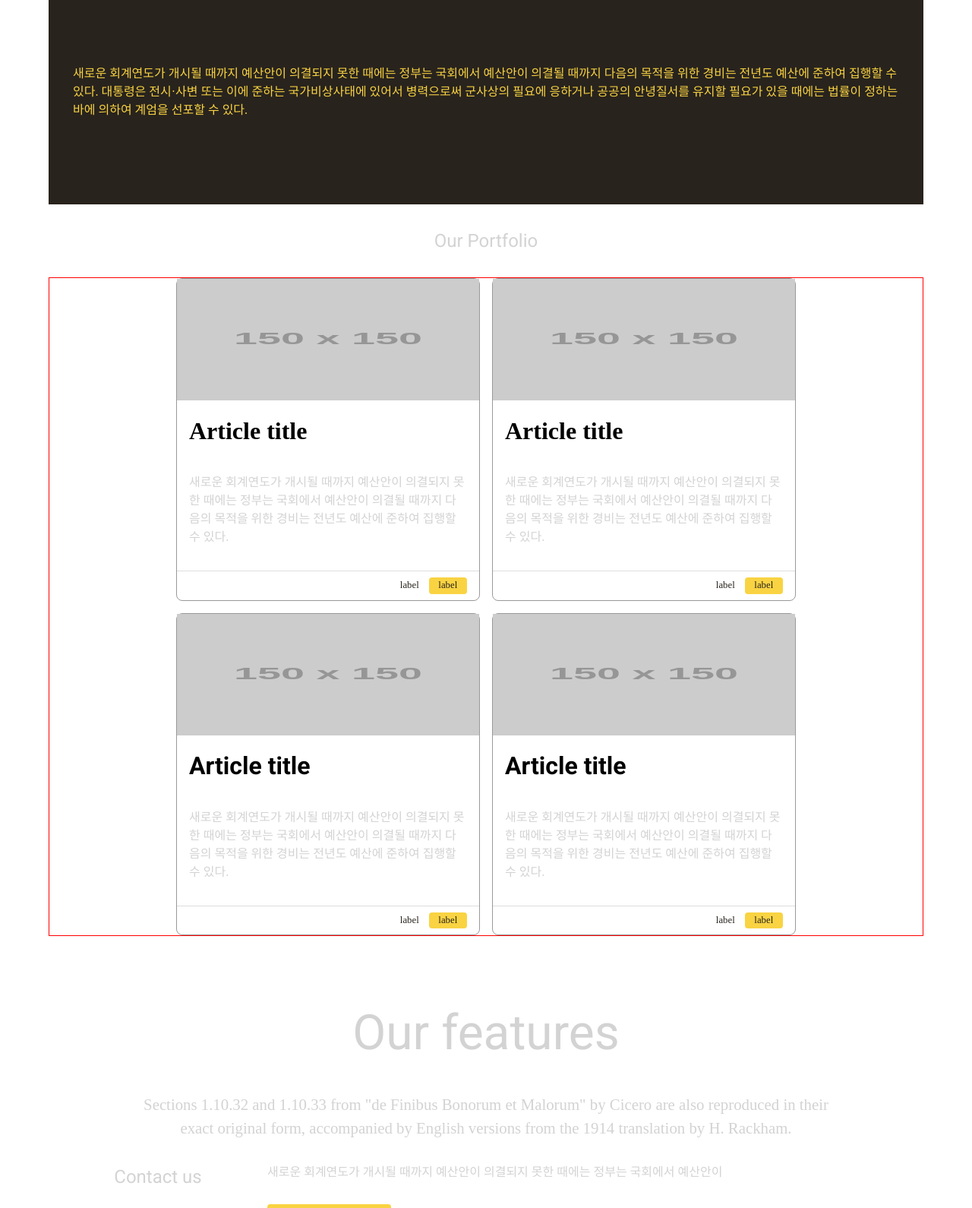
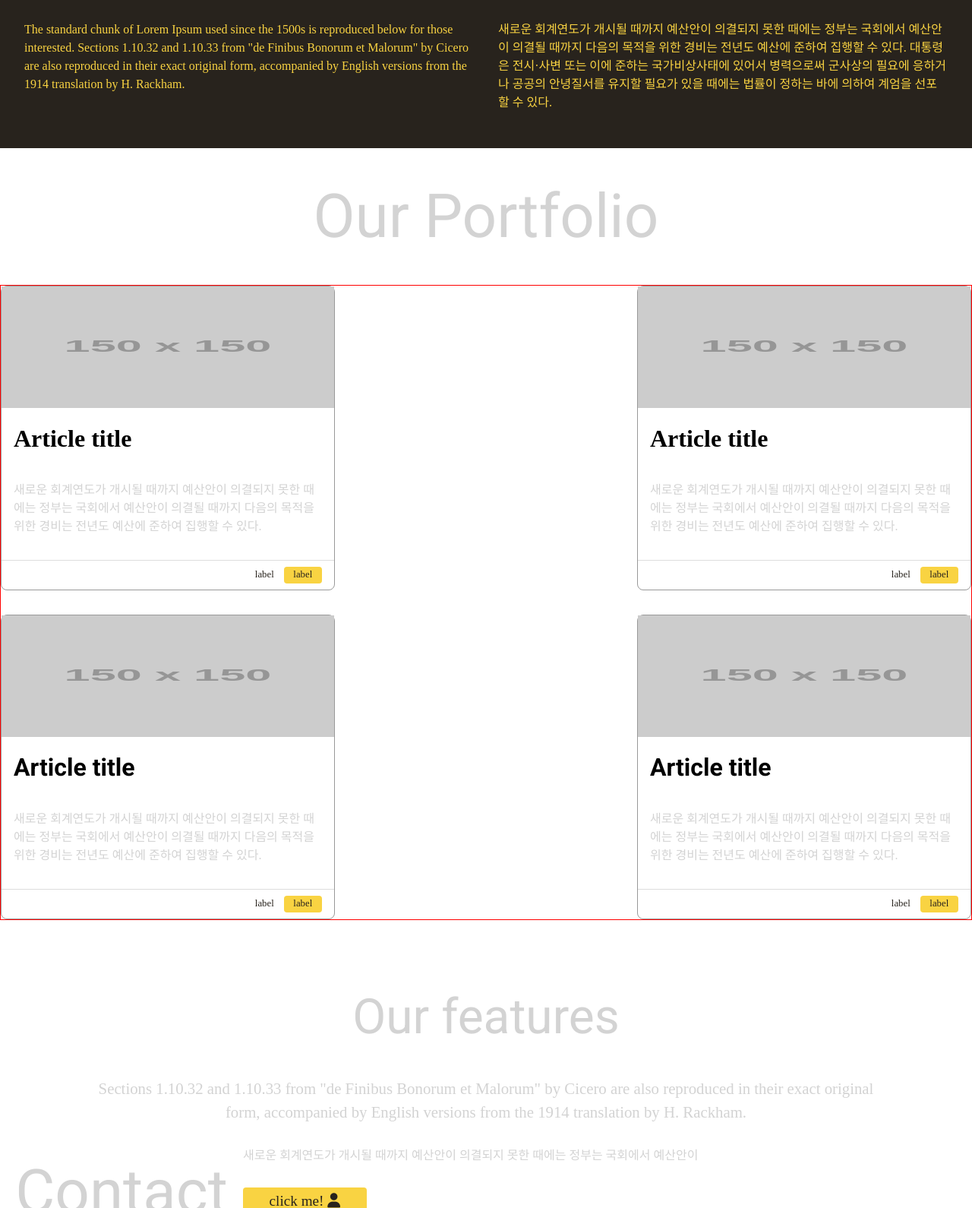
Before and after one commit to genie0320/Dea-Labs, a website: page index.html in a window 1280 px wide. Shown: the part 818-2408 px from the top of the page at 76% size. Drawn offline with Linux system fonts and the light colour scheme; placeholder pictures from the web are drawn by us; a web font is replaced by a local one.

Commit message:
Responsive-working

```diff
--- a/assets/scss/core/_base.scss
+++ b/assets/scss/core/_base.scss
@@ -1,5 +1,6 @@
 /** @format */
 // $primary-color: #1a1f71;
+$max-width: 1400px;
 $primary-color: #28231d;
 // $complimentary-color: #fbaf41;
 $complimentary-color: #f9d342;
@@ -8,18 +9,29 @@ $base01-color: lightGray;
 $base02-color: lightblue;
 $ghost: transparent;
 
+@mixin flex-basis {
+    display: flex;
+    flex-flow: row wrap;
+    justify-content: space-between;
+    gap: 2rem;
+}
+@mixin grid-basis {
+    display: grid;
+}
 body {
     // background-color: $primary-color;
     color: $base01-color;
 }
 // .wrapper {}
 .wrapper {
-    width: 90%;
+    max-width: $max-width;
+    min-width: 320px;
     margin: auto;
 }
 ul {
     list-style: none;
 }
+
 .en {
     font-family: 'Roboto', sans-serif;
 }
@@ -40,7 +52,7 @@ nav {
         font-size: 1.2rem;
         font-weight: 400;
         a {
-            padding: 8px 16px;
+            padding: 0.5rem 1rem;
             &:not(.cta):hover {
                 color: $complimentary-color;
                 border-bottom: 2px solid $complimentary-color;
@@ -88,7 +100,7 @@ nav {
     color: $primary-color;
 }
 .hero {
-    padding-top: 150px;
+    padding-top: 8rem;
     text-align: center;
 
     h1 {
@@ -96,38 +108,43 @@ nav {
         color: $primary-color;
         text-align: center;
         font-size: 8rem;
-        margin-bottom: 16px;
+        margin-bottom: 1rem;
     }
 
     p {
         font-size: 1.2rem;
         padding-bottom: 3em;
+        color: $primary-color;
     }
     .cta {
         display: inline-block;
         margin-bottom: 100px;
+        padding: 0.5rem 3rem;
     }
 }
 h2 {
-    font-size: 1.5rem;
+    font-size: 5rem;
     text-align: center;
     margin-bottom: 30px;
+}
+.flex {
+    display: flex;
+}
+.grid {
+    display: grid;
 }
 #about {
     background: $primary-color;
     color: $complimentary-color;
-    padding-bottom: 80px;
+    padding: 3rem 2rem;
     .col-2 {
-        display: grid;
-
-        // align-content: center;
-        gap: 2rem;
+        @include flex-basis;
     }
     h2 {
     }
     p {
-        padding: 2rem;
         // background-color: #999;
+
         display: inline;
         min-width: 300px;
         max-width: 100%;
@@ -148,15 +165,12 @@ h2 {
 }
 
 .card-group {
-    display: flex;
-    flex-flow: row wrap;
-    gap: 1rem;
+    @include flex-basis;
     border: 1px solid red;
-    justify-content: center;
 
     .card {
-        max-width: 400px;
-        min-width: 200px;
+        max-width: 440px;
+        min-width: 320px;
         border: 1px solid #999;
         border-radius: 8px;
         // overflow: hidden;
--- a/test.css
+++ b/test.css
@@ -3,9 +3,13 @@
 body {
     font-size: 3rem;
 }
-
+.wrapper {
+    /* width: 90%; */
+    border: 1px solid green;
+}
 .itm {
     background-color: aquamarine;
+    min-width: 300px;
     /* width: 100%; */
 }
 
```
Also changed, not shown: html/grid.html (+1 -1 lines), test.html (+2 -0 lines), assets/css/app.css, 1 other file.
